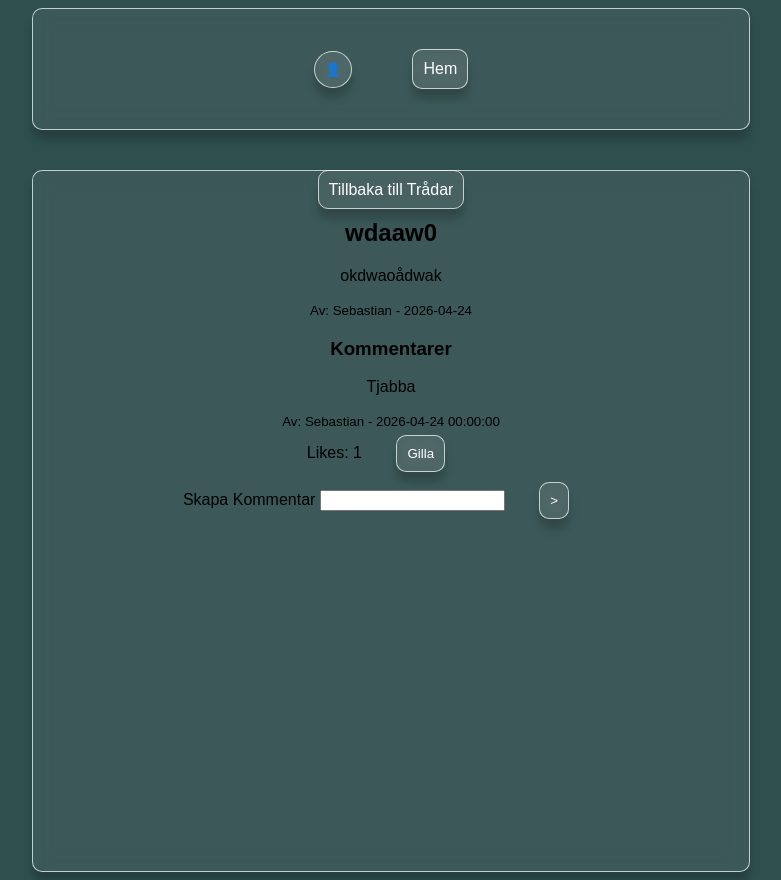
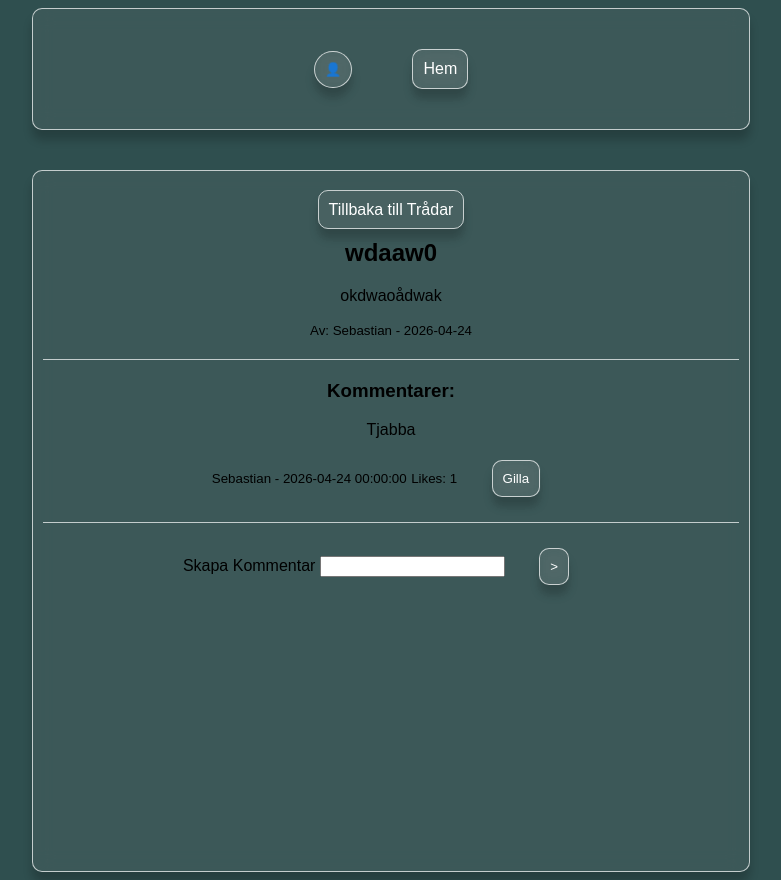
Before and after one commit to 1mNut/Webbserver-uppgift, a Flask app: page /topic/3 in a window 1280 px wide. Shown: the whole page, without its empty margins (249-1030 px from the left). Run offline with Flask 3, Linux system fonts and the light colour scheme; data comes from the database, SQL or seed files in the repository; parts of the project's set-up code (start-up, migrations or seed data) failed here and were passed over.

Commit message:
style.css fix

```diff
--- a/static/style.css
+++ b/static/style.css
@@ -184,3 +184,22 @@ button:hover {
 .topic small {
     color: #ccc;
 }
+
+.line {
+    height: 1px;
+    background-color: rgba(255, 255, 255, 0.7);
+    margin: 20px 0;
+}
+.padding {
+    padding: 10px;
+}
+
+.likebutton:hover {
+    background-color: rgba(60, 255, 0, 0.2);
+    transform: scale(1.1);
+}
+
+.likebutton:active {
+    background-color: rgba(115, 255, 0, 0.877);
+    transform: scale(0.9);
+}
--- a/templates/topic.html
+++ b/templates/topic.html
@@ -1,24 +1,28 @@
 {% extends "base.html" %}
 
 {% block content %}
-<a href="/topics" class="linkbutton">Tillbaka till Trådar</a>
 <div class="topic-container">
+    <div class="padding"></div>
+    <a href="/topics" class="linkbutton">Tillbaka till Trådar</a>
     <h2>{{ topic.header }}</h2>
     <p>{{ topic.description }}</p>
     <small>Av: {{ topic.username }} - {{ topic.date }}</small>
 </div>
 <div class="comment-container">
-    <h3>Kommentarer</h3>
+    <div class="line"></div>
+    <h3>Kommentarer:</h3>
+
     {% for comment in comments %}
     <div class="comment">
     <p>{{ comment.content }}</p>
-    <small>Av: {{ comment.username }} - {{ comment.date }}</small>
     <div>
-        <span>Likes: {{ comment.like_count }}</span>
+         <small>{{ comment.username }} - {{ comment.date }}</small>
+        <span></span><small>Likes: {{ comment.like_count }}</span></small>
         <form method="post" action="/comment/{{ comment.id }}/like" style="display:inline;">
-            <button type="submit" class="linkbutton">Gilla</button>
+            <button type="submit" class="linkbutton likebutton">Gilla</button>
         </form>
     </div>
+    <div class="line"></div>
 </div>
     {% endfor %}
 <form class="comment" method="post">
--- a/templates/topics.html
+++ b/templates/topics.html
@@ -1,6 +1,7 @@
 {% extends "base.html" %}
 
 {% block content %}
+<div class="padding"></div>
 <a href="/create" class="linkbutton">Skapa Tråd</a>
 <div class="topics-container">
     <h2>Forum Trådar</h2>
```
